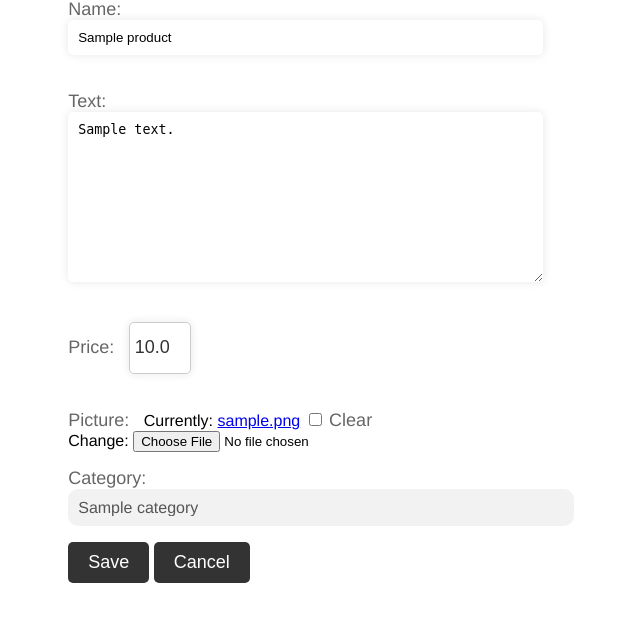
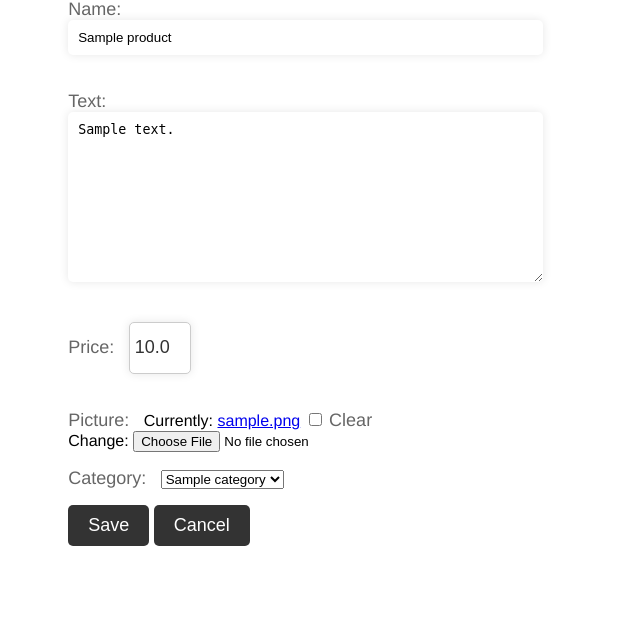
Before and after one commit to ifhyy/coursework_project, a Django app: page /product/update/1 in a window 1280 px wide. Shown: the part 153-775 px from the top of the page, without its empty margins (319-959 px from the left). Run offline with Django 4.2, Linux system fonts and the light colour scheme; a user stored in the database is signed in; tables that the repository leaves empty hold one stand-in row (values such as "Sample post").

Commit message:
[updt] main.css clean-up

```diff
--- a/market/static/market/css/main.css
+++ b/market/static/market/css/main.css
@@ -6,9 +6,11 @@ header {
   padding: 10px 20px;
   box-shadow: 0 2px 5px rgba(0, 0, 0, 0.1);
 }
+
 body {
   font-family: "Helvetica Neue", sans-serif;
 }
+
 .logo img {
   max-height: 40px;
 }
@@ -55,40 +57,24 @@ nav ul li a:hover {
   justify-content: space-between;
   margin: 1rem;
 }
-.filter {
-  width: 15%;
-  display: flex;
-  flex-direction: column;
-  align-items: center;
-  border-right: lightgray solid;
-}
-.filter h2 {
-  font-size: 1.5rem;
-  margin-bottom: 1rem;
-}
-.sort button {
-  margin-right: 1rem;
-}
-.category {
-  margin-top: 1rem;
-  width: 100%;
-  height: 50px;
-  text-align: center;
-}
+
 .product-list {
   width: 80%;
   display: flex;
   flex-wrap: wrap;
 }
+
 .product-list h2 {
   font-size: 1.5rem;
   margin-bottom: 1rem;
 }
+
 .row {
   display: flex;
   justify-content: space-between;
   margin-bottom: 1rem;
 }
+
 .product {
   display: flex;
   flex-direction: column;
@@ -102,26 +88,32 @@ nav ul li a:hover {
   text-decoration: none;
   color: #333;
 }
+
 .product img {
   max-width: 100%;
 }
+
 .product h3 {
   font-size: 1.2rem;
   margin-top: 1rem;
   margin-bottom: 0.5rem;
 }
+
 .product p {
   font-size: 0.9rem;
   margin-bottom: 1rem;
 }
+
 .product .price {
   font-size: 1.2rem;
   font-weight: bold;
   color: #333;
 }
+
 .product:hover {
   background-color: #f5f5f5;
 }
+
 .product-img {
   display: flex;
   justify-content: center;
@@ -129,16 +121,18 @@ nav ul li a:hover {
   height: 220px; /* adjust as needed */
   margin-bottom: 10px;
 }
+
 .product-img img {
   max-width: 100%;
   max-height: 100%;
+}
 
-}
 .product-detail {
   display: flex;
   align-items: center;
   margin-top: 50px;
 }
+/*datail image*/
 .product-image {
   flex-basis: 50%;
   text-align: center;
@@ -147,36 +141,43 @@ nav ul li a:hover {
   max-width: 70%;
   height: auto;
 }
+
 .product-info {
   flex-basis: 50%;
   padding: 0 20px;
 }
+
 .product-info h1 {
   font-size: 36px;
   font-weight: bold;
   color: #333;
   margin: 0 0 10px;
 }
+
 .product-info p {
   font-size: 18px;
   color: #666;
   margin: 0 0 10px;
 }
+
 .price {
   font-size: 24px;
   font-weight: bold;
   color: #333;
   margin: 0 0 20px;
 }
+
 .product-form {
   display: flex;
   align-items: center;
 }
+
 label {
   font-size: 18px;
   color: #666;
   margin-right: 10px;
 }
+
 input[type="number"] {
   width: 50px;
   height: 40px;
@@ -187,6 +188,7 @@ input[type="number"] {
   border-radius: 5px;
   margin-right: 10px;
 }
+
 button {
   background-color: #333;
   color: #fff;
@@ -196,9 +198,11 @@ button {
   font-size: 18px;
   cursor: pointer;
 }
+
 button:hover {
     background-color: #666;
 }
+
 .login-form {
 	background-color: #f2f2f2;
 	padding: 20px;
@@ -207,14 +211,17 @@ button:hover {
 	border-radius: 5px;
 	box-shadow: 0 0 10px rgba(0, 0, 0, 0.3);
 }
+
 h2 {
     text-align: center;
 	margin-bottom: 20px;
 }
+
 .login-label {
 	display: block;
 	margin-bottom: 10px;
 }
+
 .login-field {
 	padding: 10px;
 	width: 90%;
@@ -223,6 +230,7 @@ h2 {
 	margin-bottom: 20px;
 	box-shadow: 0 0 10px rgba(0, 0, 0, 0.1);
 }
+
 .login-button {
     background-color: #4CAF50;
 	color: white;
@@ -231,19 +239,23 @@ h2 {
 	border-radius: 5px;
 	cursor: pointer;
 }
+
 .login-button:hover {
     background-color: #3e8e41;
 }
+
 .form-error {
 	color: #f44336;
 	font-size: 14px;
 	margin-bottom: 10px;
 }
+
 .register {
 	text-align: right;
 	font-size: 14px;
 	margin-top: 20px;
 }
+
 .register a {
 	color: #4CAF50;
 	text-decoration: none;
@@ -252,6 +264,7 @@ h2 {
 .register a:hover {
 	text-decoration: underline;
 }
+
 .dropdown {
   position: relative;
   display: inline-block;
@@ -259,63 +272,13 @@ h2 {
   margin-bottom: 20px;
 }
 
-select {
-  -webkit-appearance: none;
-  -moz-appearance: none;
-  appearance: none;
-  padding: 10px;
-  font-size: 16px;
-  font-family: "Helvetica Neue", sans-serif;
-  background-color: #f2f2f2;
-  color: #555;
-  border: none;
-  border-radius: 10px;
-  width: 100%;
-  box-sizing: border-box;
-  cursor: pointer;
-}
-
-.arrow-down {
-  position: absolute;
-  right: 10px;
-  top: 50%;
-  transform: translateY(-50%);
-  width: 0;
-  height: 0;
-  border-left: 5px solid transparent;
-  border-right: 5px solid transparent;
-  border-top: 5px solid #555;
-  cursor: pointer;
-}
-option:first-child {
-  color: gray;
-}
-
-option:not(:first-child):hover {
-  background-color: #ddd;
-}
-
-.dropdown:hover select {
-  background-color: #ddd;
-}
-
-.dropdown:hover .arrow-down {
-  border-top: 5px solid #333;
-}
-
-option:first-child {
-  color: gray;
-}
-
-option:not(:first-child):hover {
-  background-color: #ddd;
-}
 .owner-product-list {
   width: 60%;
   margin: auto;
   display: flex;
   flex-direction: column;
 }
+
 .owner-product {
   width: 80%;
   display: flex;
@@ -327,12 +290,14 @@ option:not(:first-child):hover {
   text-decoration: none;
   color: #333;
 }
+
 .product-description {
   display: flex;
   flex-direction: column;
   justify-content: space-around;
   width: 50%;
 }
+
 .owner-product-button {
   width: 20%;
   display: flex;
@@ -341,20 +306,24 @@ option:not(:first-child):hover {
   text-decoration: none;
   color: #333;
 }
+
 .owner-product-button:hover {
   background: #666666;
   color: whitesmoke;
   text-decoration: none;
 }
+
 .tool-ico {
   height: 40px;
   margin-right: 30px;
 }
+
 .left-chapters {
 	margin: 0;
 	background: floralwhite;
 	min-height: 100%;
 }
+
 .left-chapters ul {
 	width: 230px;
 	min-height: 100%;
@@ -363,13 +332,16 @@ option:not(:first-child):hover {
 	list-style: none;
 	font-size: 20px;
 }
+
 .left-chapters ul li {
 	margin: 30px 0 0 0;
 	color: #999;
 }
+
 .left-chapters ul li.selected {color: #0059b2;}
 .left-chapters ul li a {
 	color: #444;
 	text-decoration: none;
 }
+
 .left-chapters ul li a:hover { color: #CC0000; }
```
Also changed, not shown: 1 other file.
